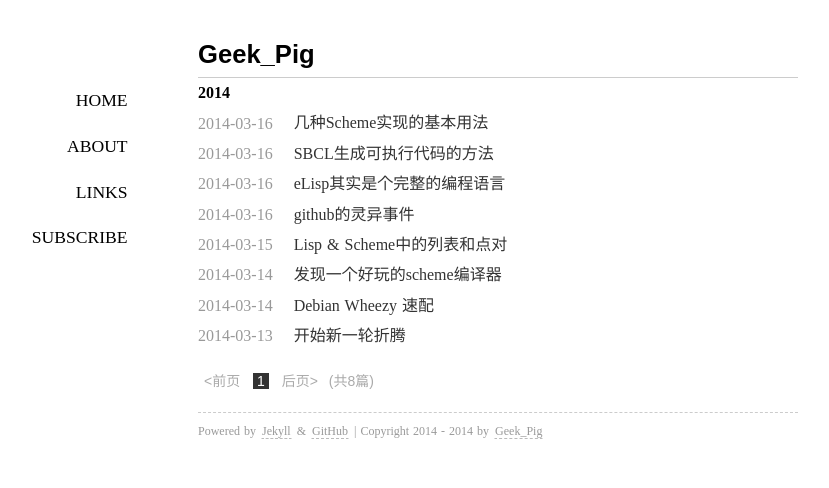
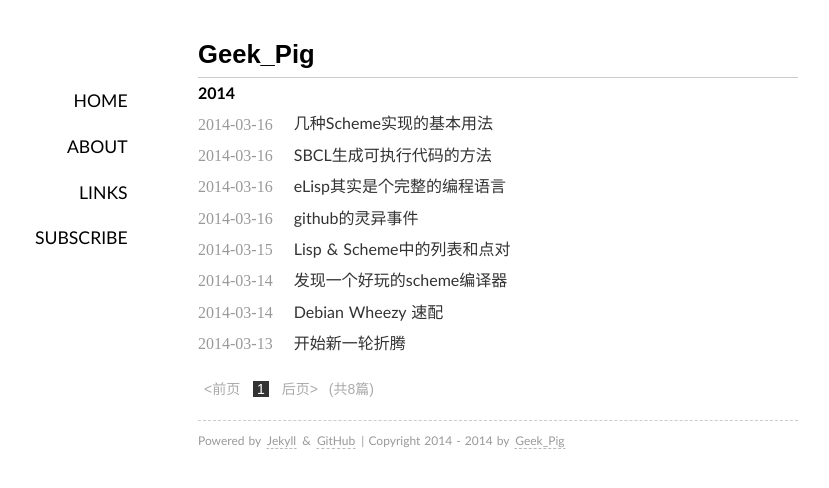
Before and after one commit to rhuichao/uternet.github.io, a Jekyll site: the page built from index.html, in a window 1280 px wide. Shown: the top 488 px of the page, without its empty margins (142-971 px from the left). Built offline with Jekyll 4.4.1, drawn with Linux system fonts in a browser that asks for light colours; some web fonts are replaced; Markdown is read by kramdown in place of the engine named in the settings; the list of posts is cut into pages by our own code.

Commit message:
new document posted

```diff
--- a/media/css/style.css
+++ b/media/css/style.css
@@ -17,8 +17,7 @@
     word-spacing:1px;
     margin-left:auto;
     margin-right:auto;
-    /*font-family:"Hiragino Sans GB","Microsoft YaHei",Trebuchet,"Trebuchet MS",Tahoma,"Lucida Grande","Lucida Sans Unicode",Verdana,sans-serif;*/
-    font-family:"Dejvu Serif", "宋休", Serif;
+    font-family:"Hiragino Sans GB","Microsoft YaHei",Trebuchet,"Trebuchet MS",Tahoma,"Lucida Grande","Lucida Sans Unicode",Verdana,sans-serif;
     color:#000000;
     background-color:#ffffff;
 }
```
